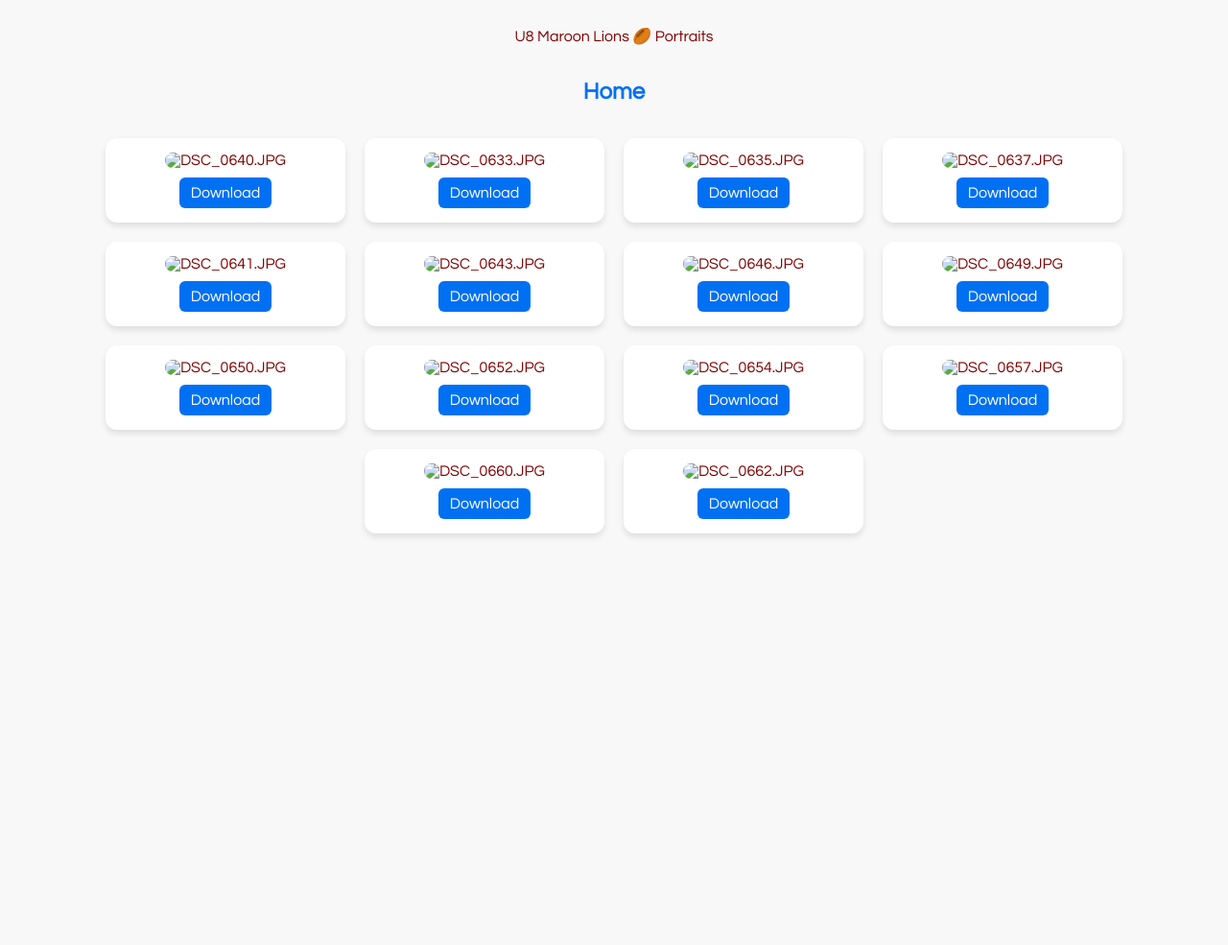
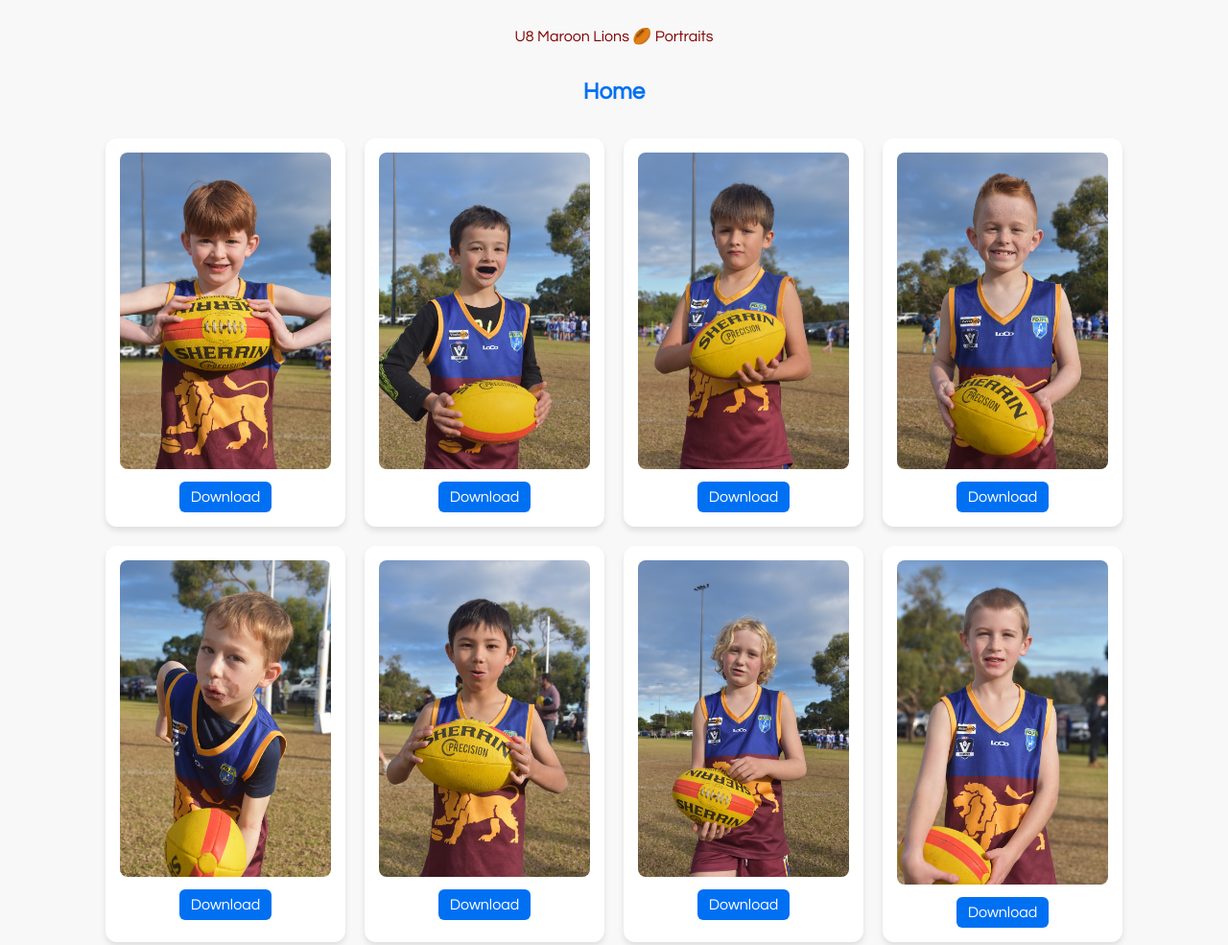
Before and after one commit to mariebridgwood/Portraits, a plain HTML site: page index.html in a window 1280 px wide. Shown: the top 985 px of the page at 96% size. Before the commit the page ends 800 px from the top, so only its background shows below. Drawn offline with Linux system fonts and the light colour scheme.

Commit message:
Update index.html

```diff
--- a/index.html
+++ b/index.html
@@ -31,20 +31,20 @@
 
 <script>
   const imageList = [
-   "DSC_0640.JPG",
- "DSC_0633.JPG",
- "DSC_0635.JPG",
- "DSC_0637.JPG",
- "DSC_0641.JPG",
- "DSC_0643.JPG",
- "DSC_0646.JPG",
- "DSC_0649.JPG",
- "DSC_0650.JPG",
- "DSC_0652.JPG",
- "DSC_0654.JPG",
- "DSC_0657.JPG",
- "DSC_0660.JPG",
- "DSC_0662.JPG"
+ "Maroon8Arthur.JPG",
+ "Maroon8Aussie.JPG",
+ "Maroon8Bruno.JPG",
+ "Maroon8Charlie.JPG",
+ "Maroon8Chucko.JPG",
+ "Maroon8Daniel.JPG",
+ "Maroon8Harvey.JPG",
+ "Maroon8Jude.JPG",
+ "Maroon8Louie.JPG",
+ "Maroon8Luke.JPG",
+ "Maroon8Remy.JPG",
+ "Maroon8Theo.JPG",
+ "Maroon8Tyler.JPG",
+ "Maroon8Van.JPG"
   ];
 
   const gallery = document.getElementById("gallery");
```
